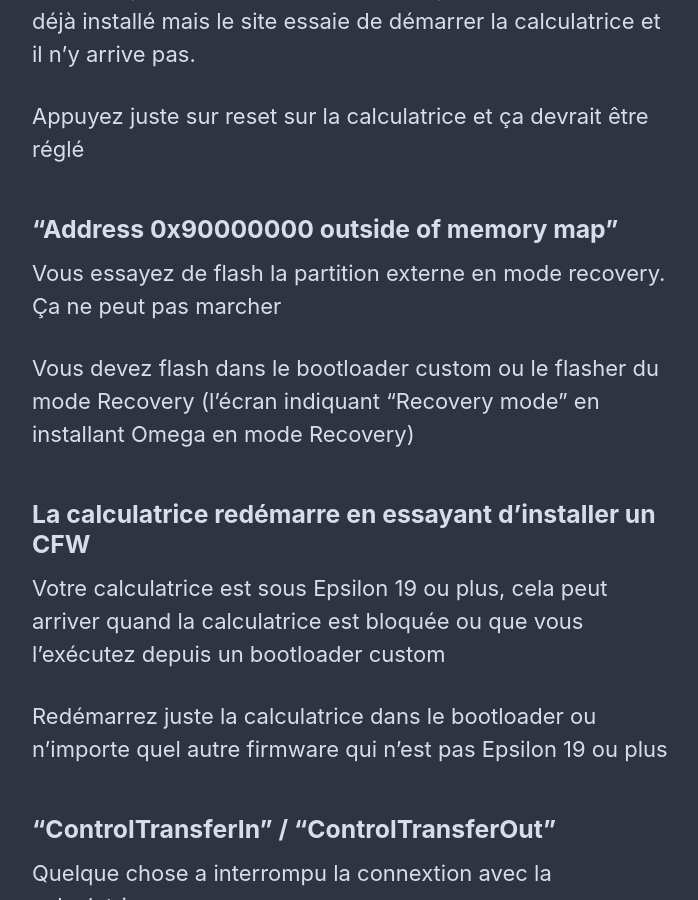
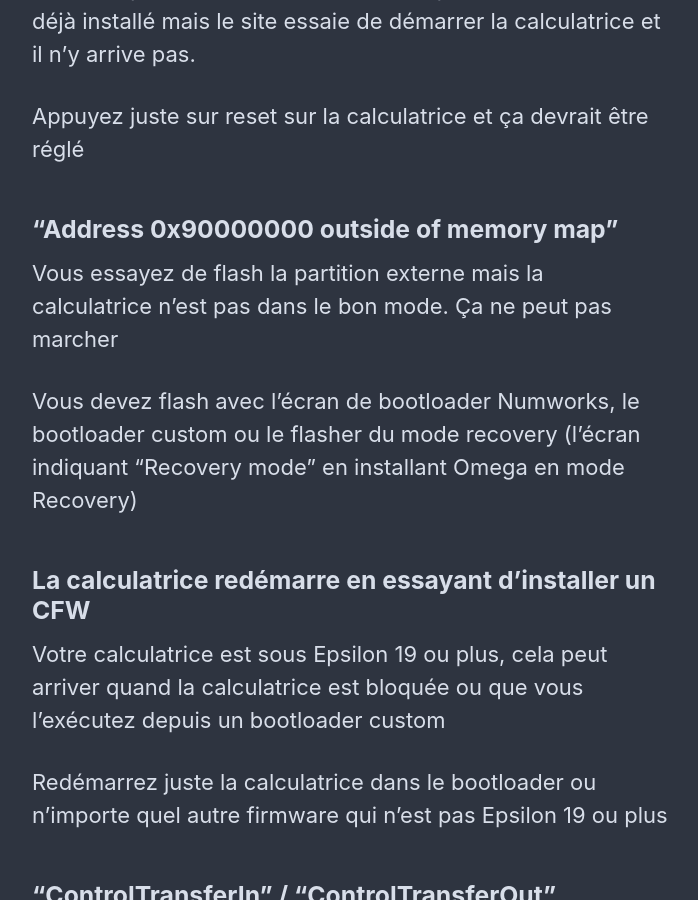
Before and after one commit to Omega-Numworks/Omega-Guide, a Jekyll site: the page built from _pages/fr_FR/troubleshooting.md, in a window 1280 px wide and 900 px high, scrolled down 4258 px. Shown: the whole window, without its empty margins (290-988 px from the left). Built offline with Jekyll 4.4.1, drawn with Linux system fonts in a browser that asks for light colours; comment, search, counter and statistics services are not loaded.

Commit message:
Update troubleshooting.md

```diff
--- a/_pages/fr_FR/troubleshooting.md
+++ b/_pages/fr_FR/troubleshooting.md
@@ -80,9 +80,9 @@
 
 ### "Address 0x90000000 outside of memory map"
 
-Vous essayez de flash la partition externe en mode recovery. Ça ne peut pas marcher
+Vous essayez de flash la partition externe mais la calculatrice n'est pas dans le bon mode. Ça ne peut pas marcher
 
-Vous devez flash dans le bootloader custom ou le flasher du mode Recovery (l'écran indiquant "Recovery mode" en installant Omega en mode Recovery)
+Vous devez flash avec l'écran de bootloader Numworks, le bootloader custom ou le flasher du mode recovery (l'écran indiquant "Recovery mode" en installant Omega en mode Recovery)
 
 ### La calculatrice redémarre en essayant d'installer un CFW
 
```
